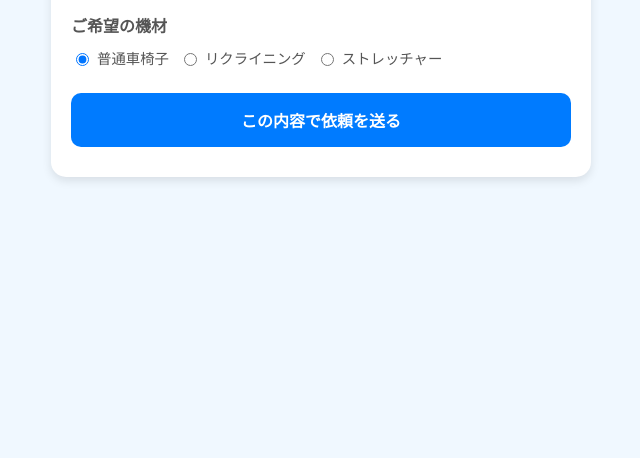
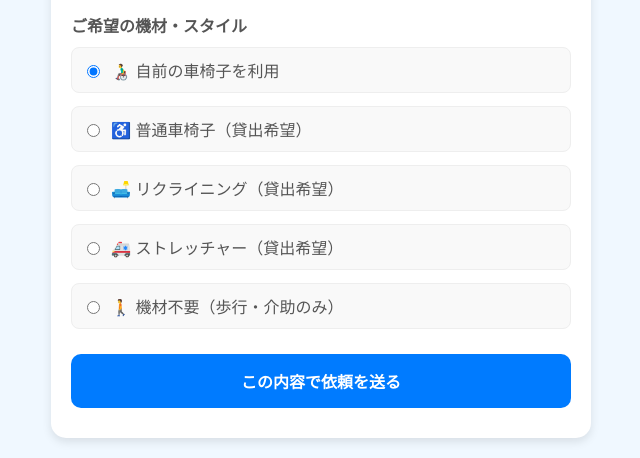
Before and after one commit to tookamura9648-ai/taxi_projects, a Flask app: page / in a window 1280 px wide. Shown: the part 621-1079 px from the top of the page, without its empty margins (319-959 px from the left). Before the commit the page ends 802 px from the top, so only its background shows below. Run offline with Flask 3, Linux system fonts and the light colour scheme.

Commit message:
Update index.html

```diff
--- a/templates/index.html
+++ b/templates/index.html
@@ -17,8 +17,8 @@
         .btn { width: 100%; padding: 15px; border: none; border-radius: 10px; font-size: 1rem; cursor: pointer; font-weight: bold; margin-bottom: 10px; }
         .btn-location { background-color: #28a745; color: white; }
         .btn-submit { background-color: #007bff; color: white; }
-        .radio-group { display: flex; gap: 10px; flex-wrap: wrap; padding: 5px 0; }
-        .radio-group label { font-weight: normal; font-size: 0.9rem; display: flex; align-items: center; gap: 5px; }
+        .radio-group { display: flex; flex-direction: column; gap: 8px; padding: 5px 0; }
+        .radio-group label { font-weight: normal; font-size: 1rem; display: flex; align-items: center; gap: 8px; background: #f9f9f9; padding: 10px; border-radius: 8px; border: 1px solid #eee; }
         .hint { font-size: 0.8rem; color: #666; margin-bottom: 10px; text-align: center; }
     </style>
 </head>
@@ -43,11 +43,13 @@
     </div>
 
     <div class="input-group">
-        <label>ご希望の機材</label>
+        <label>ご希望の機材・スタイル</label>
         <div class="radio-group">
-            <label><input type="radio" name="equipment" value="普通車椅子" checked> 普通車椅子</label>
-            <label><input type="radio" name="equipment" value="リクライニング車椅子"> リクライニング</label>
-            <label><input type="radio" name="equipment" value="ストレッチャー"> ストレッチャー</label>
+            <label><input type="radio" name="equipment" value="自前の車椅子を利用" checked> 👨‍🦽 自前の車椅子を利用</label>
+            <label><input type="radio" name="equipment" value="普通車椅子（貸出希望）"> ♿ 普通車椅子（貸出希望）</label>
+            <label><input type="radio" name="equipment" value="リクライニング車椅子（貸出希望）"> 🛋️ リクライニング（貸出希望）</label>
+            <label><input type="radio" name="equipment" value="ストレッチャー（貸出希望）"> 🚑 ストレッチャー（貸出希望）</label>
+            <label><input type="radio" name="equipment" value="機材不要（歩行・介助のみ）"> 🚶 機材不要（歩行・介助のみ）</label>
         </div>
     </div>
 
@@ -69,19 +71,15 @@
 
         marker = L.marker(initialPos).addTo(map);
 
-        // ★追加：地図をクリックした時のイベント
         map.on('click', function(e) {
             updateMarker(e.latlng.lat, e.latlng.lng);
         });
     }
 
-    // ピンの位置と座標データを更新する共通関数
     function updateMarker(lat, lng) {
         currentCoords.lat = lat;
         currentCoords.lng = lng;
-        const newPos = [lat, lng];
-        marker.setLatLng(newPos);
-        // map.panTo(newPos); // 必要ならクリックした場所を中央に寄せる
+        marker.setLatLng([lat, lng]);
     }
 
     function getCurrentLocation() {
@@ -107,7 +105,7 @@
         if (!currentCoords.lat) { alert("地図で場所を指定してください"); return; }
         if (!name || !time) { alert("お名前と時間を入力してください"); return; }
 
-        if (confirm("送信しますか？")) {
+        if (confirm("送信しますか？\n\n機材：" + equipment)) {
             fetch('/api/reserve', {
                 method: 'POST',
                 headers: { 'Content-Type': 'application/json' },
```
